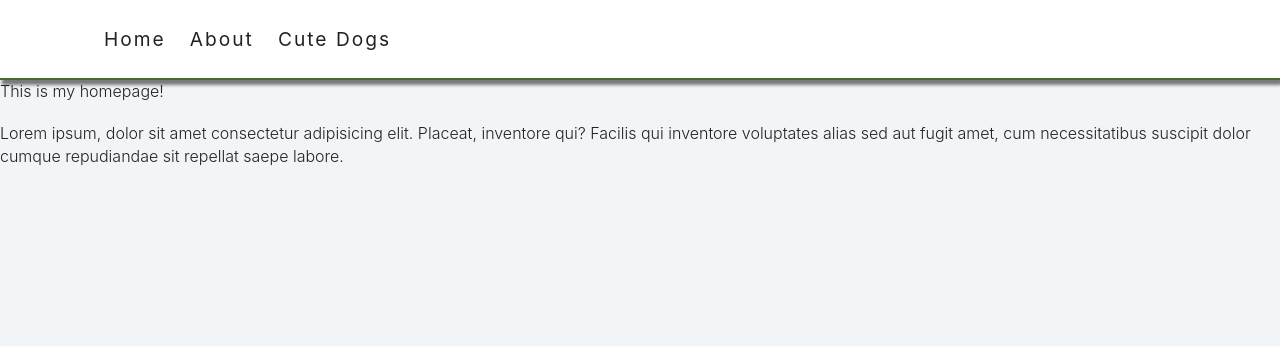
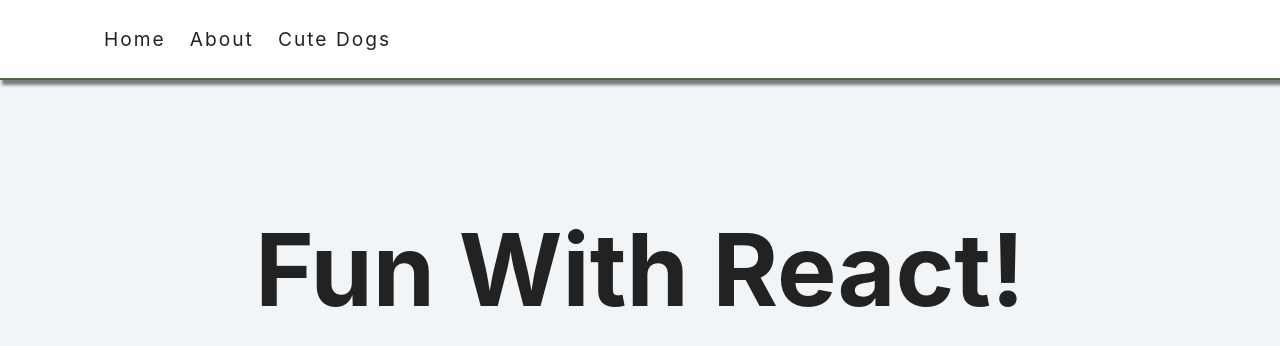
Before and after one commit to AlienQbw/react-small-projects-website, a React (Create React App) app: page / in a window 1280 px wide. Shown: the top 346 px of the page. Built offline with nearby package versions, Linux system fonts and the light colour scheme.

Commit message:
updated - small changes

```diff
--- a/src/index.css
+++ b/src/index.css
@@ -171,6 +171,11 @@
 .loader:after {
   left: 1.5em;
 }
+.loader-text {
+  position: relative;
+  top: 190px;
+  border-bottom: 1px solid var(--darkGrey);
+}
 @-webkit-keyframes load1 {
   0%,
   80%,
--- a/src/modules/Loading.js
+++ b/src/modules/Loading.js
@@ -3,6 +3,9 @@
 const Loading = () => {
   return (
     <div className="loader-container">
+      <div className="flex">
+        <p className="loader-text">Loading image, it might take some time.</p>
+      </div>
       <div className="loader"></div>
     </div>
   );
--- a/src/sites/Dog.js
+++ b/src/sites/Dog.js
@@ -1,6 +1,5 @@
 import React, { useEffect, useState } from 'react';
 import Loading from '../modules/Loading';
-import { useGlobalContext } from '../context';
 
 const dogUrl = 'https://random.dog/woof.json';
 
--- a/src/sites/Home.js
+++ b/src/sites/Home.js
@@ -2,15 +2,9 @@
 
 const Home = () => {
   return (
-    <div>
-      <p>This is my homepage!</p>
-      <p>
-        Lorem ipsum, dolor sit amet consectetur adipisicing elit. Placeat,
-        inventore qui? Facilis qui inventore voluptates alias sed aut fugit
-        amet, cum necessitatibus suscipit dolor cumque repudiandae sit repellat
-        saepe labore.
-      </p>
-    </div>
+    <main className="container flex">
+      <h1>Fun With React!</h1>
+    </main>
   );
 };
 
```
